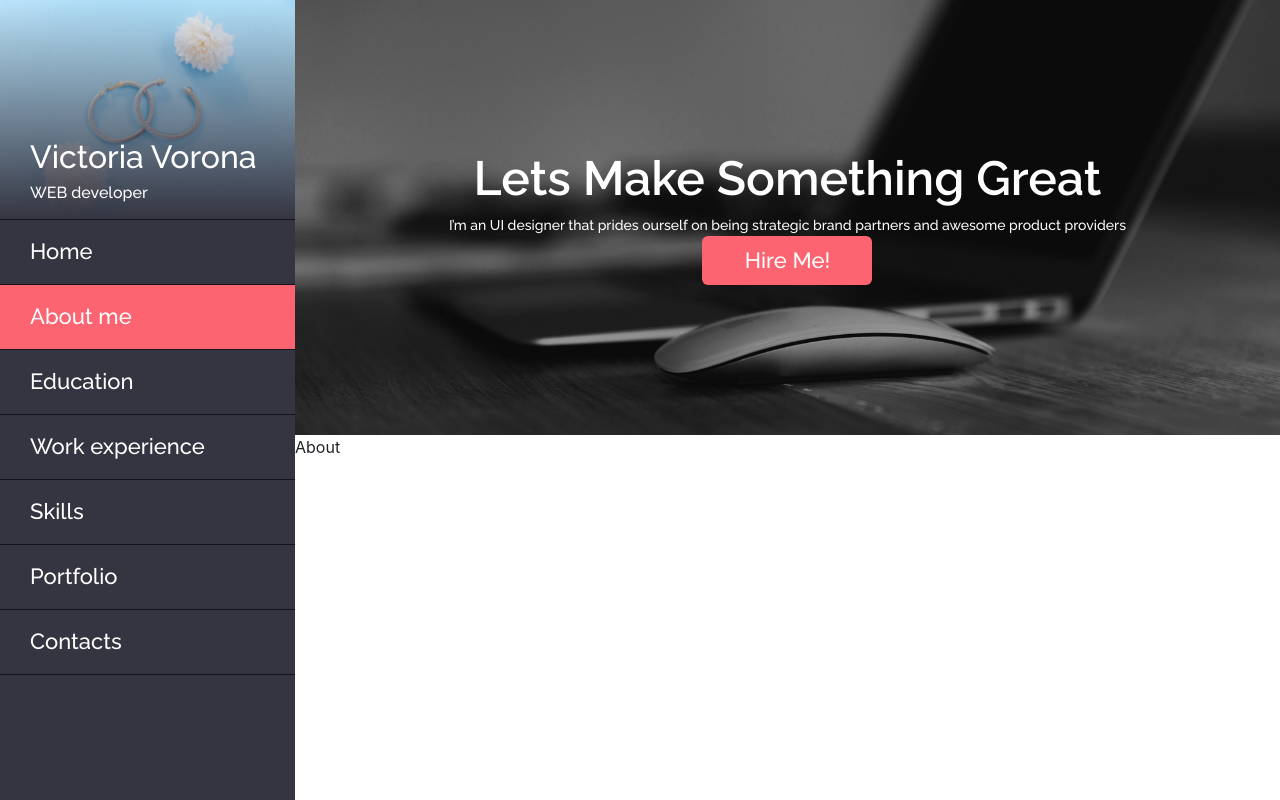
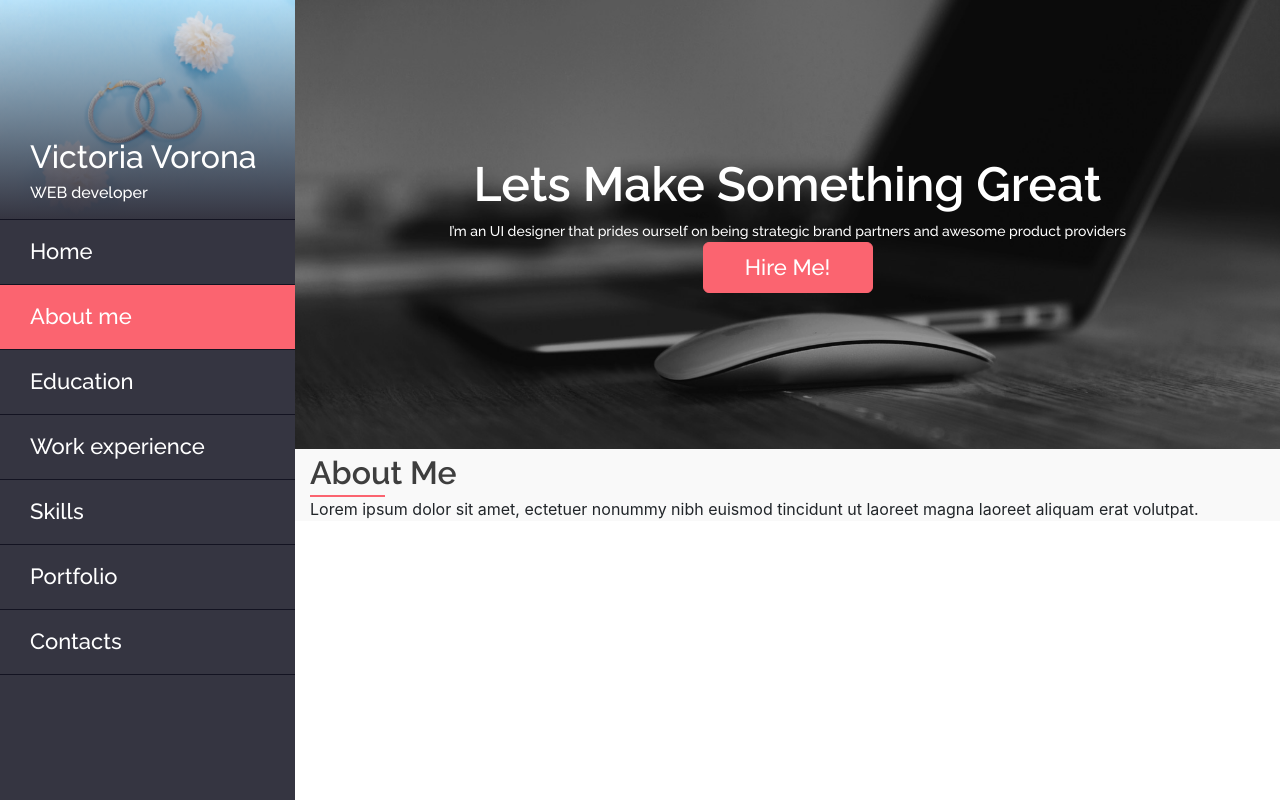
Before and after one commit to vorona-v/react-portfolio-public, a React (Create React App) app: page /about in a window 1280 px wide. Built offline with nearby package versions, Linux system fonts and the light colour scheme.

Commit message:
header style

```diff
--- a/src/App.css
+++ b/src/App.css
@@ -1,5 +1,10 @@
 @import url('https://fonts.googleapis.com/css?family=Raleway:100,100i,200,200i,300,300i,400,400i,500,500i,600,600i,700,700i,800,800i,900,900i&display=swap');
 
+.container {
+  max-width: 900px;
+  width: 100%;
+  padding: 0 15px;
+}
 .pfPageWrap {
   display: flex;
   flex-direction: row;
@@ -13,3 +18,20 @@
 .pfInfoWrap {
   width: calc(100% - 295px);
 }
+.pfTitle {
+  position: relative;
+  font-size: 32px;
+  color: #3e3e3e;
+  text-transform: capitalize;
+  font-weight: 600;
+  font-family: 'Raleway', sans-serif;
+}
+.pfTitle:after {
+  content: '';
+  position: absolute;
+  left: 0;
+  bottom: 0;
+  height: 2px;
+  width: 75px;
+  background: #fb6470;
+}
--- a/src/components/About/About.jsx
+++ b/src/components/About/About.jsx
@@ -3,7 +3,12 @@ import style from './About.module.css'
 
 const About = () => {
     return (
-        <div>About</div>
+        <div className={style.pfAboutWrap}>
+            <div className="container">
+                <div className="pfTitle">About me</div>
+                <div className={style.pfAboutInfo}>Lorem ipsum dolor sit amet, ectetuer nonummy nibh euismod tincidunt ut laoreet  magna  laoreet  aliquam erat volutpat.</div>
+            </div>
+        </div>
     )
 };
 
--- a/src/components/About/About.module.css
+++ b/src/components/About/About.module.css
@@ -0,0 +1,3 @@
+.pfAboutWrap {
+    background: #f9f9f9;
+}
--- a/src/components/Header/Header.jsx
+++ b/src/components/Header/Header.jsx
@@ -1,9 +1,11 @@
 import React from 'react';
-import style from './Header.module.css'
+import style from './Header.module.css';
+import image from './header-slide.png';
 
 const Header = () => {
     return (
         <header className={style.headerSlideWrap}>
+            <img src={image} alt='image' />
             <div className={style.pfHeaderTitleWrap}>
                 <h1 className={style.pfHeaderTitle}>Lets Make Something Great</h1>
                 <div className={style.pfHeaderSubtitle}>I’m an UI designer that prides ourself on being strategic brand partners and awesome product providers</div>
--- a/src/components/Header/Header.module.css
+++ b/src/components/Header/Header.module.css
@@ -1,15 +1,20 @@
 .headerSlideWrap {
-    max-height: 435px;
-    background: url("./header-slide.png") no-repeat center center;
-    height: 100%;
-    background-size: cover;
+    position: relative;
+}
+.headerSlideWrap img {
+    width: 100%;
+}
+.pfHeaderTitleWrap {
+    position: absolute;
+    top: 0;
+    left: 0;
+    right: 0;
+    bottom: 0;
+    color: #ffffff;
     display: flex;
     align-items: center;
     justify-content: center;
-}
-.pfHeaderTitleWrap {
-    color: #ffffff;
-    text-align: center;
+    flex-direction: column
 }
 .pfHeaderButton {
     color: #ffffff;
@@ -21,8 +26,13 @@
     font-family: 'Raleway', sans-serif;
     font-weight: 500;
     background: #fb6470;
-    border: none;
+    border: 1px solid #fb6470;
     outline: none;
+    transition: all 0.2s;
+}
+.pfHeaderButton:hover {
+    background: transparent;
+    color: #fb6470;
 }
 .pfHeaderTitle {
     font-size: 48px;
```
Also changed, not shown: 1 other file (tests, documents, lock files or other folders).
